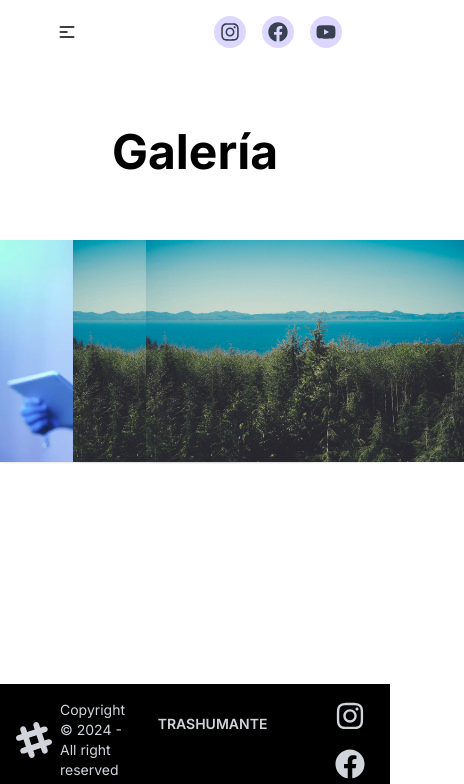
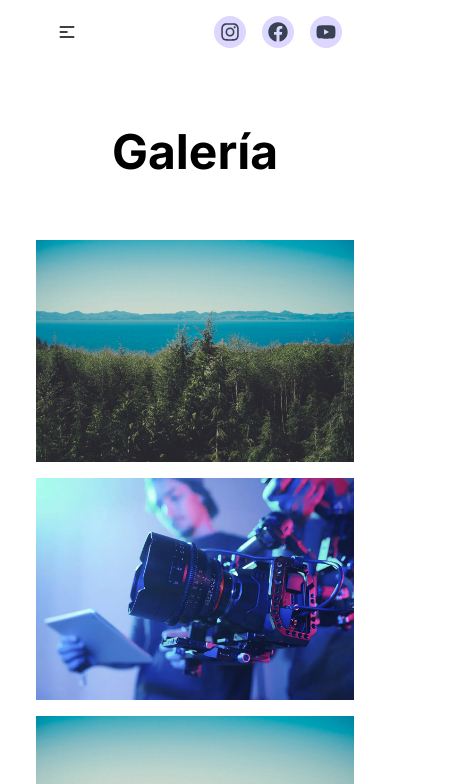
Before and after one commit to CatalinaScheleff/Trashumante-Project, a Next.js app: page /galeria in a window 390 px wide. Shown: the top 784 px of the page, 464 px wide, since content can reach past the window. Built offline with nearby package versions, Linux system fonts and the light colour scheme.

Commit message:
galeria responsivo

```diff
--- a/src/app/galeria/page.jsx
+++ b/src/app/galeria/page.jsx
@@ -3,12 +3,12 @@ import { info } from "../../data/index";
 
 const Galeria = () => {
   return (
-    <main className="mx-12">
+    <main className="md:mx-12 pb-20 md:pb-4">
       <div className="px-5 text-center mt-16">
         <h1 className="text-5xl font-bold mb-16">Galería</h1>
       </div>
 
-      <div className="grid grid-cols-4 gap-y-4 place-items-center">
+      <div className="grid md:grid-cols-2 lg:grid-cols-3 xl:grid-cols-4 gap-y-4 place-items-center">
         {info?.galeria?.map((img, index) => (
           <Modal key={index} {...img} modalId={`modal_${img.id}`} />
         ))}
--- a/src/components/Modal.jsx
+++ b/src/components/Modal.jsx
@@ -7,7 +7,7 @@ export function Modal({ imgUrl, nombre, descripcion, url, modalId }) {
     return (
       <>
         <div
-          className="col relative bg-slate-500 h-[222px] w-[318px] btn border-none"
+          className="col relative bg-slate-500 h-[222px] w-[318px] lg:w-[300px] xl:w-[318px]btn border-none"
           onClick={() => document.getElementById(modalId).showModal()}
         >
           <Image src={imgUrl} alt="" layout="fill" className="object-cover" />
```
